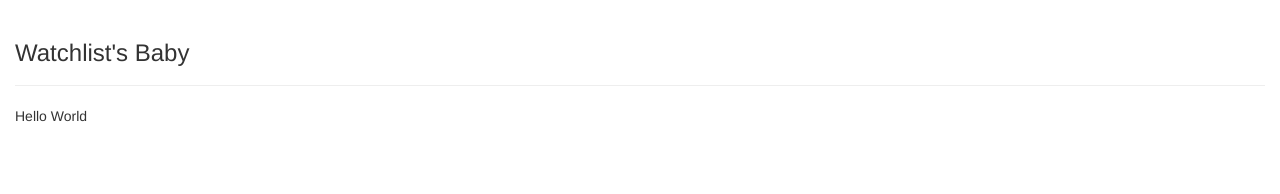
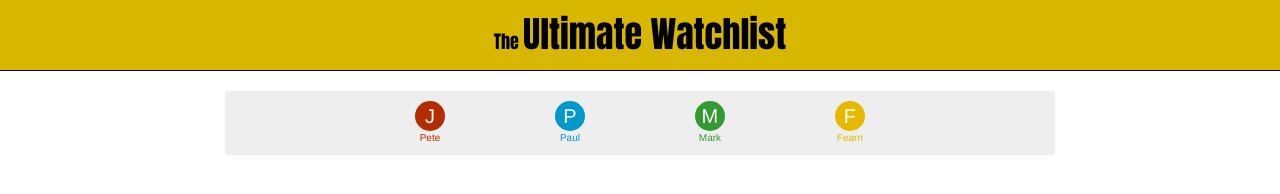
Before and after one commit to peterbrock/imdb-watchlist, a website: page index.html in a window 1280 px wide. Drawn offline with nearby package versions, Linux system fonts and the light colour scheme; some packages are replaced by stand-ins of ours; no server answers.

Commit message:
First styling of main html

```diff
--- a/app/controllers.js
+++ b/app/controllers.js
@@ -2,19 +2,18 @@
 
 angular.module('watchlistApp.controllers', []).controller('WatchlistController',
 		[ '$http', '$log', '$scope', function($http, $log, $scope) {
-			$scope.locations = [];
+			$scope.results = [];
 
 			$log.debug('WatchlistController loaded.');
 
-            /*
 			$http({
 				method : 'GET',
-				url : 'api/deviceLocation'
+				url : 'api/watchlist'
 			}).then(function(response) {
-				$scope.locations = response.data;
+				$scope.results = response.data;
 			}, function(response) {
 				$log.error("Error occured! " + response);
 			})
-            */
+
 
 		} ]);
--- a/public/css/main.css
+++ b/public/css/main.css
@@ -2,3 +2,96 @@
 body {
 
 }
+
+.container-fluid {
+    padding-right: 0px;
+    padding-left: 0px;
+}
+
+/** Header **/
+.page-header {
+    margin: 0px;
+    padding: 15px;
+
+    font-family: impact;
+    font-size: 3.0em;
+    text-align: center;
+
+    background-color: #D8B700;
+    color: black;
+    border-bottom-color: black;
+}
+
+.sub-header {
+    font-size: 0.5em;
+}
+
+h1 {
+    margin: 0px;
+}
+
+
+/** Body **/
+.content {
+
+    padding: 10px;
+
+}
+
+.user-legend {
+    margin-top: 10px;
+    margin-bottom: 10px;
+    padding: 10px;
+    background-color: #eee;
+    border-radius: 3px;
+}
+
+.user-circle {
+    margin: auto;
+    width:30px;
+    height:30px;
+    border-radius:50%;
+    font-size:20px;
+    color:#fff;
+    line-height:30px;
+    text-align:center;
+    background:#000
+}
+
+.user-text {
+    font-size: 10px;
+    text-align: center;
+}
+
+/** Users **/
+.pete-bg {
+    color: white;
+    background-color: #b32d00;
+}
+.pete {
+    color: #b32d00;
+}
+
+.paul-bg {
+    color: white;
+    background-color: #0099cc;
+}
+.paul{
+    color: #0099cc;
+}
+
+.danforth-bg {
+    color: white;
+    background-color: #339933;
+}
+.danforth {
+    color: #339933;
+}
+
+.fearn-bg {
+    color: white;
+    background-color: #e6b800;
+}
+.fearn {
+    color: #e6b800;
+}
--- a/public/watchlist.html
+++ b/public/watchlist.html
@@ -1,6 +1,26 @@
 <div class="page-header">
-	<h3>Watchlist's Baby</h3>
+	<h1><span class="sub-header">The </span>Ultimate Watchlist</h1>
+</div>
+
+<div class="content">
+
+    <div class="row">
+        <div class="col-sm-2"></div>
+        <div class="col-sm-8">
+
+            <div class="user-legend">
+                <div class="row">
+                    <div class="col-xs-2"></div>
+                    <div class="col-xs-2"><div class="user-circle pete-bg">J</div><div class="user-text pete">Pete</div></div>
+                    <div class="col-xs-2"><div class="user-circle paul-bg">P</div><div class="user-text paul">Paul</div></div>
+                    <div class="col-xs-2"><div class="user-circle danforth-bg">M</div><div class="user-text danforth">Mark</div></div>
+                    <div class="col-xs-2"><div class="user-circle fearn-bg">F</div><div class="user-text fearn">Fearn</div></div>
+                    <div class="col-xs-2"></div>
+                </div>
+            </div>
+
+        </div>
+        <div class="col-sm-2"></div>
+    </div>
 
 </div>
-
-Hello World
```
Also changed, not shown: 1 other file.
